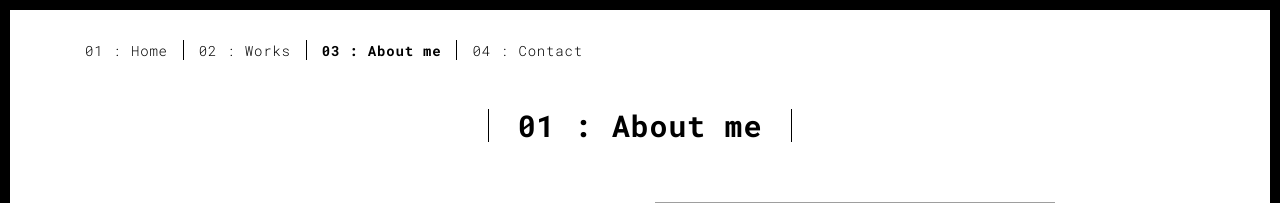
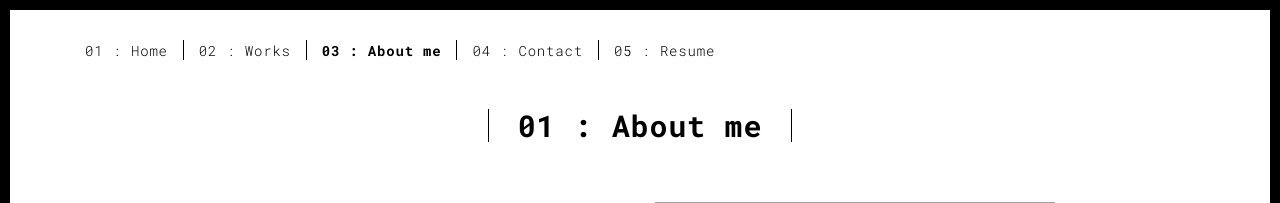
Before and after one commit to Vaibhaw0066/portfolio, a Flask app: page /about.html in a window 1280 px wide. Shown: the top 203 px of the page. Run offline with Flask 2, Linux system fonts and the light colour scheme; some libraries are stand-ins or nearby versions; grey boxes are pictures that could not be loaded.

Commit message:
Update about.html

```diff
--- a/templates/about.html
+++ b/templates/about.html
@@ -41,6 +41,7 @@
           <li><a href="./works.html" title="">02 : Works</a></li>
           <li><a href="./about.html" title="">03 : About me</a></li>
           <li><a href="./contact.html" title="">04 : Contact</a></li>
+          <li><a href="https://zety.com/mycv/vaibhaw01" title="">05 : Resume</a></li>
         </ul>
 
 
```
